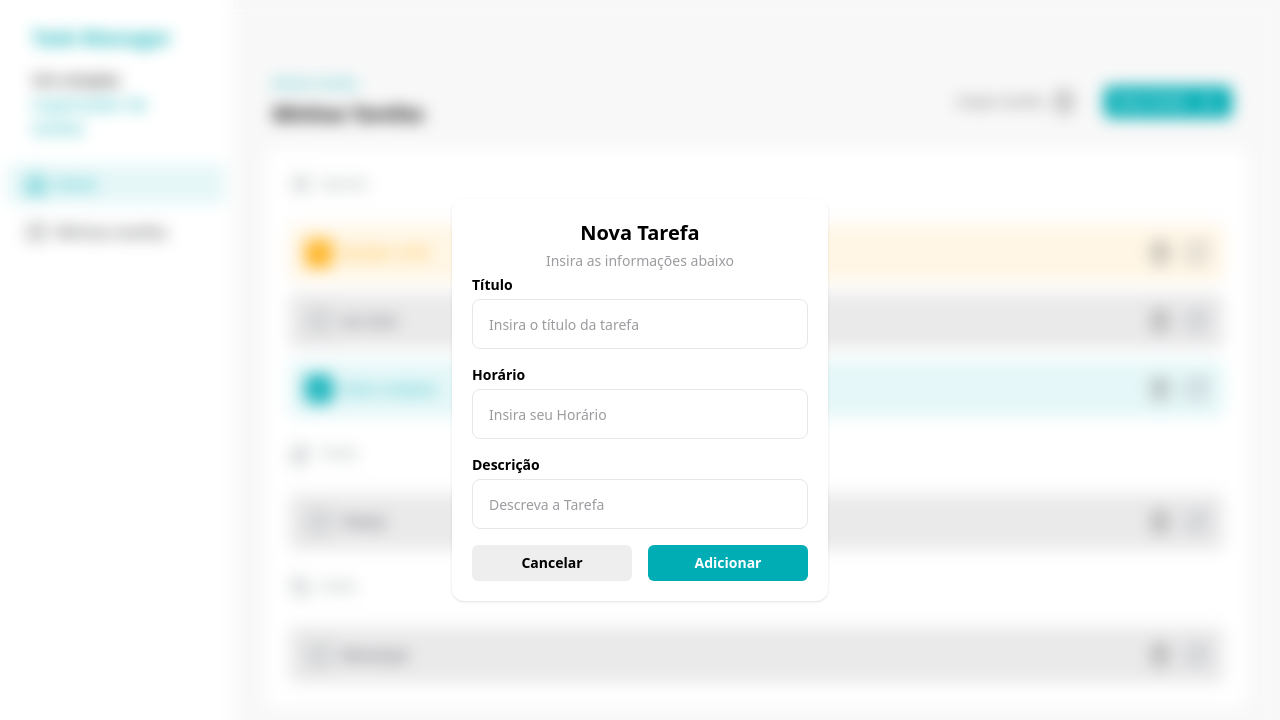
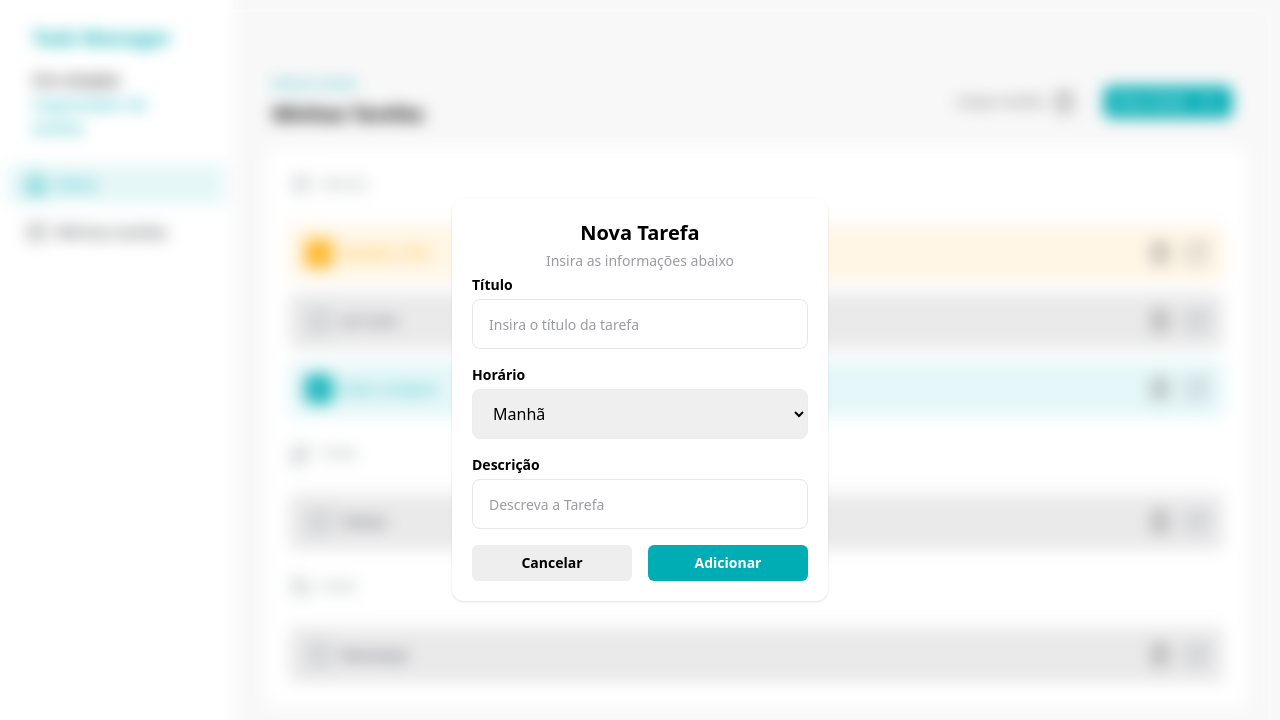
Before and after one commit to tassioNS9/task-manager, a React (Vite) app: page / in a window 1280 px wide. Both pictures are taken after a click on the button "Nova Tarefa". Shown: the top 720 px of the page. Built offline with nearby package versions, Linux system fonts and the light colour scheme.

Commit message:
feat: add TimeSelect component

```diff
--- a/src/components/AddTaskDialog.jsx
+++ b/src/components/AddTaskDialog.jsx
@@ -6,6 +6,7 @@
 
 import Button from "./Button"
 import Input from "./Input"
+import TimeSelect from "./TimeSelect"
 const AddTaskDialog = ({ isOpen, handleClose }) => {
   const nodeRef = useRef()
   return (
@@ -37,11 +38,7 @@
                   label="Título"
                   placeholder="Insira o título da tarefa"
                 />
-                <Input
-                  id="time"
-                  label="Horário"
-                  placeholder="Insira seu Horário"
-                />
+                <TimeSelect />
                 <Input
                   id="description"
                   label="Descrição"
--- /dev/null
+++ b/src/components/TimeSelect.jsx
@@ -0,0 +1,20 @@
+import InputLabel from "./InputLabel"
+
+const TimeSelect = () => {
+  return (
+    <div className="flex flex-col gap-1 text-left">
+      <InputLabel htmlFor="time">Horário</InputLabel>
+
+      <select
+        id="time"
+        className="rounded-lg border border-solid border-[#ECECEC] px-4 py-3 outline-[#00ADb5] placeholder:text-sm placeholder:text-[#9A9C9F]"
+      >
+        <option value="morning">Manhã</option>
+        <option value="afternoon">Tarde</option>
+        <option value="evening">Noite</option>
+      </select>
+    </div>
+  )
+}
+
+export default TimeSelect
```
